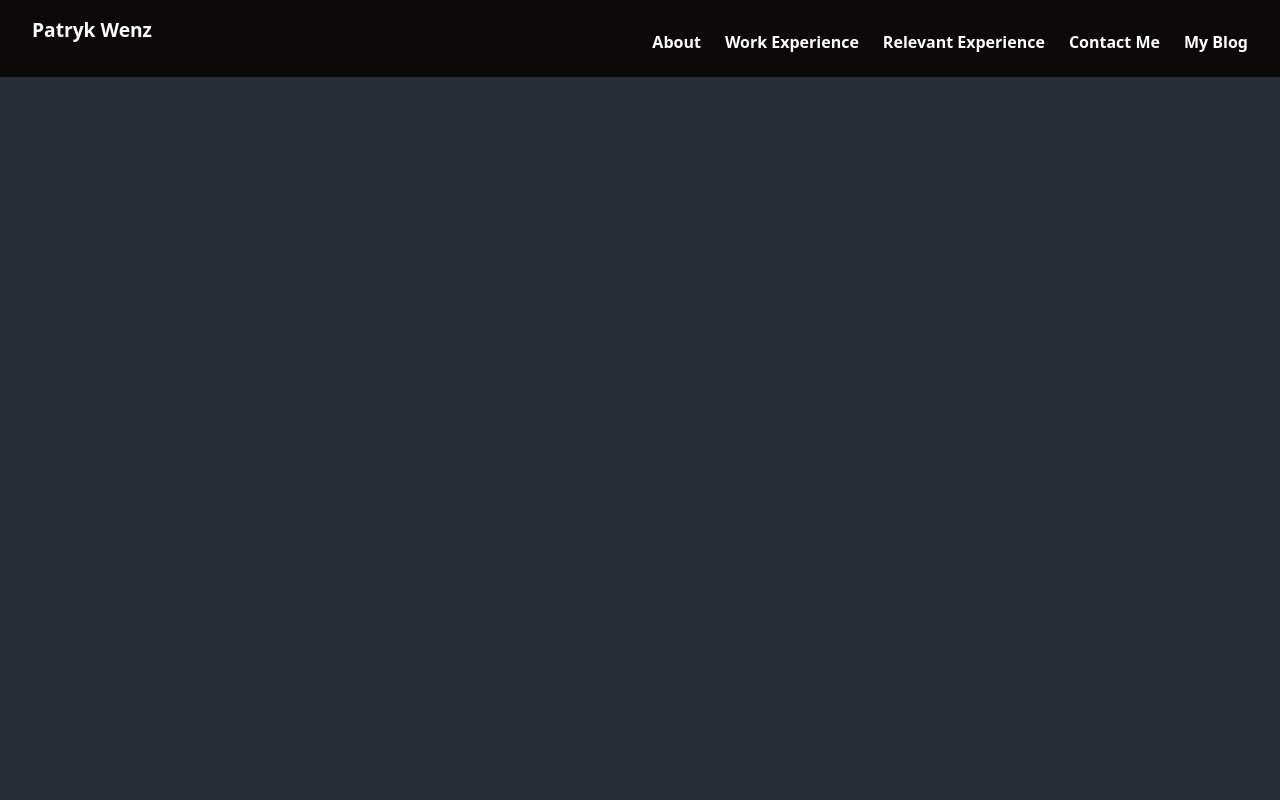
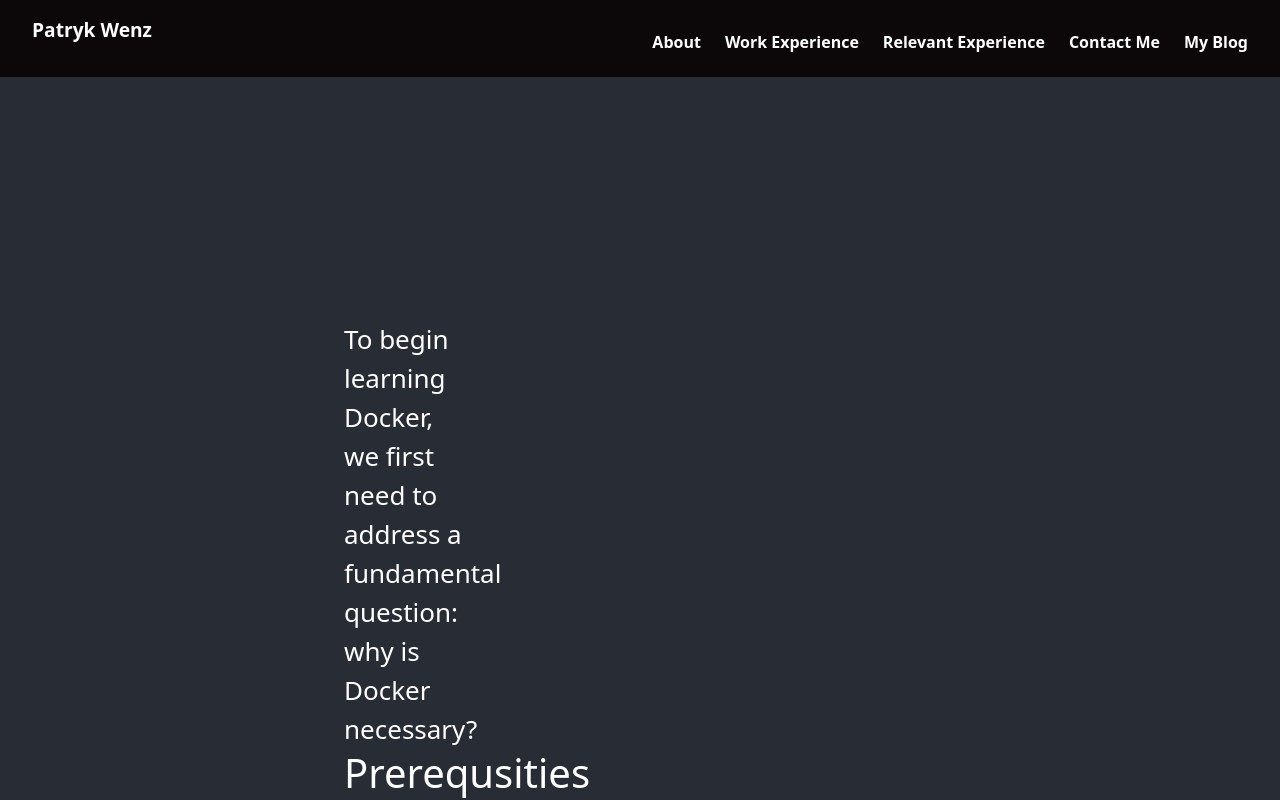
Before and after one commit to PatrykWenz-4/Portfolio, a React (Create React App) app: page /Portfolio/Blog/DockerDetails in a window 1280 px wide. Shown: the top 800 px of the page. Built offline with nearby package versions, Linux system fonts and the light colour scheme.

Commit message:
Addition: articles fixes

```diff
--- a/src/App.js
+++ b/src/App.js
@@ -7,6 +7,7 @@ import Footer from "./components/Footer/Footer";
 import Header from "./components/Header/Header";
 import Blog from "./components/Blog/Blog";
 import DockerDetails from "./components/Blog/docker_11_10_24/DockerDetails";
+import Ollama from "./components/Blog/Ollama/Ollama";
 import 'primereact/resources/themes/lara-light-blue/theme.css';
 import 'primereact/resources/primereact.min.css';
 import 'primeicons/primeicons.css';
@@ -42,7 +43,9 @@ function App() {
 							}
 						/>
 						<Route path="/Portfolio/blog" element={<Blog />} />
-						<Route path="/Portfolio/Blog/docker-details" element={<DockerDetails />} />
+						<Route path="/Portfolio/Blog/DockerDetails" element={<DockerDetails />} />
+						<Route path="/Portfolio/Blog/Ollama" element={<Ollama />} />
+
 					</Routes>
 				</header>
 			</div>
--- a/src/components/Blog/Blog.jsx
+++ b/src/components/Blog/Blog.jsx
@@ -1,8 +1,6 @@
 import React from "react";
 import docker from "./docker.png";
 import springOllama from "./springOllama.png";
-
-
 import "bootstrap/dist/css/bootstrap.min.css";
 import Button from "react-bootstrap/Button";
 import Card from "react-bootstrap/Card";
@@ -24,7 +22,7 @@ const Blog = () => (
 				<Button
 					variant="primary"
 					as={Link}
-					to="/Portfolio/Blog/docker-details"
+					to="/Portfolio/blog/DockerDetails"
 				>
 					Go to the article
 				</Button>
@@ -43,7 +41,7 @@ const Blog = () => (
 				<Button
 					variant="primary"
 					as={Link}
-					to="/Portfolio/Blog/docker-details"
+					to="/Portfolio/blog/Ollama"
 				>
 					Go to the article
 				</Button>
--- /dev/null
+++ b/src/components/Blog/Ollama/Ollama.jsx
@@ -0,0 +1,29 @@
+import React from "react";
+import styled from "styled-components";
+
+const TextWrapper = styled.div`
+	margin-left: 1.5rem;
+	padding: 2rem;
+`;
+
+const DockerDetails = () => (
+	<div>
+		<div>
+			<TextWrapper>
+				Spring AI.
+				<h1>Prerequsities</h1>
+				<br />
+				<a
+					href="https://github.com/PatrykWenz-4/Spring-ai"
+					target="_blank"
+					rel="noopener noreferrer"
+				>
+					Relevant GitHub Repository
+				</a>
+			</TextWrapper>
+		</div>
+		<div></div>
+	</div>
+);
+
+export default DockerDetails;
--- a/src/components/Blog/docker_11_10_24/DockerDetails.jsx
+++ b/src/components/Blog/docker_11_10_24/DockerDetails.jsx
@@ -9,22 +9,32 @@ const TextWrapper = styled.div`
 
 const DockerDetails = () => (
 	<div>
+		<div>
 			<TextWrapper>
 				To begin learning Docker, we first need to address a fundamental
 				question: why is Docker necessary?
 				<h1>Prerequsities</h1>
 				<br />
 				<br />
-
-			To get started with Docker containers on Windows, it's essential to
-			have Windows Subsystem for Linux (WSL) installed. WSL is a feature
-			in Microsoft Windows that enables a native Linux environment without
-			requiring a virtual machine or dual-boot setup. On Windows 11, WSL
-			is installed by default, which streamlines the setup process. In
-			this guide, we’ll focus on using Docker Desktop on Windows 11, while
-			also exploring how to work with Docker both with and without Docker
-			Desktop.
+				To get started with Docker containers on Windows, it's essential
+				to have Windows Subsystem for Linux (WSL) installed. WSL is a
+				feature in Microsoft Windows that enables a native Linux
+				environment without requiring a virtual machine or dual-boot
+				setup. On Windows 11, WSL is installed by default, which
+				streamlines the setup process. In this guide, we’ll focus on
+				using Docker Desktop on Windows 11, while also exploring how to
+				work with Docker both with and without Docker Desktop.
+				<br/>
+				<a
+					href="https://github.com/PatrykWenz-4/dockerSite"
+					target="_blank"
+					rel="noopener noreferrer"
+				>
+					Relevant GitHub Repository
+				</a>
 			</TextWrapper>
+		</div>
+		<div></div>
 	</div>
 );
 
```
Lines whose indentation alone changed are shown as unchanged.
